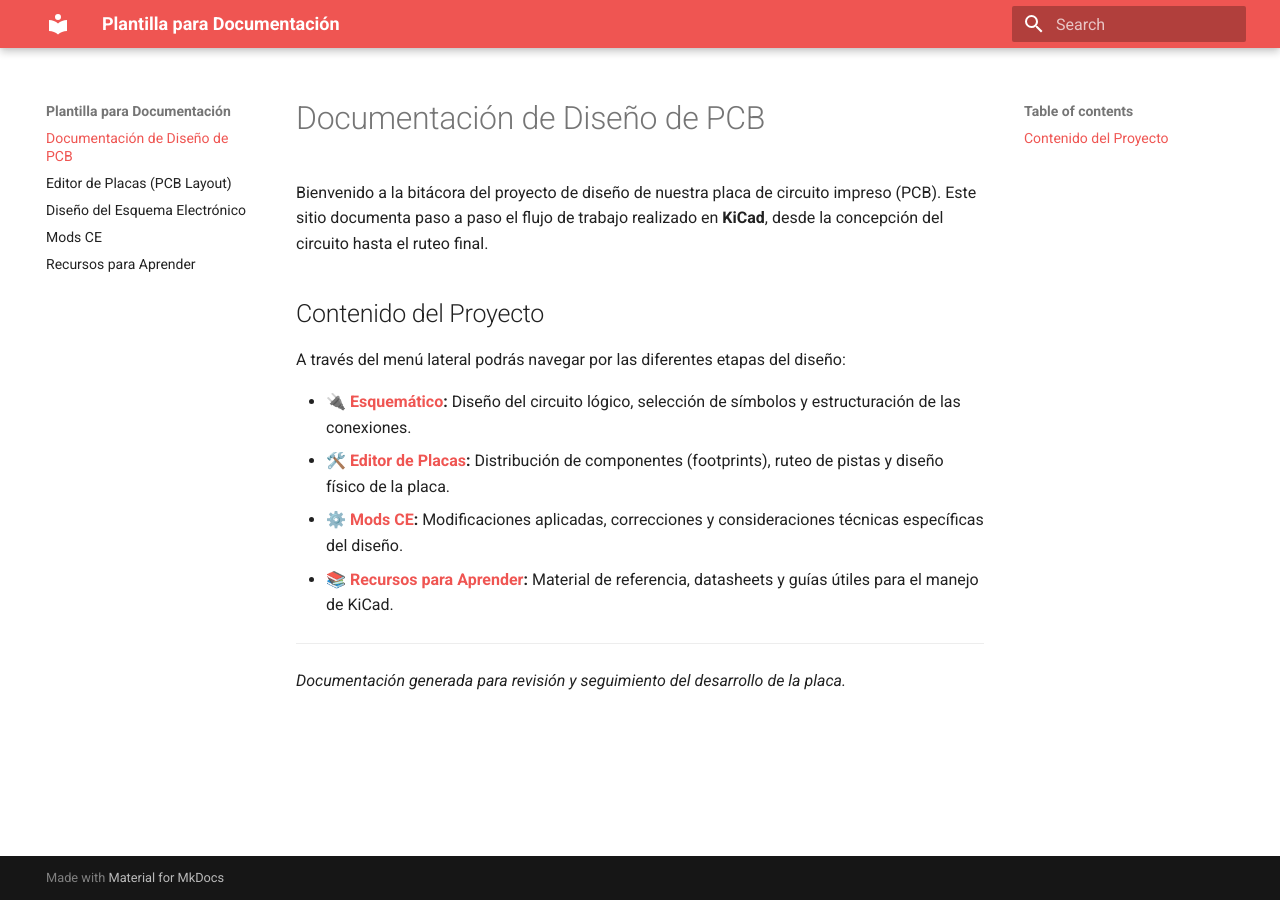
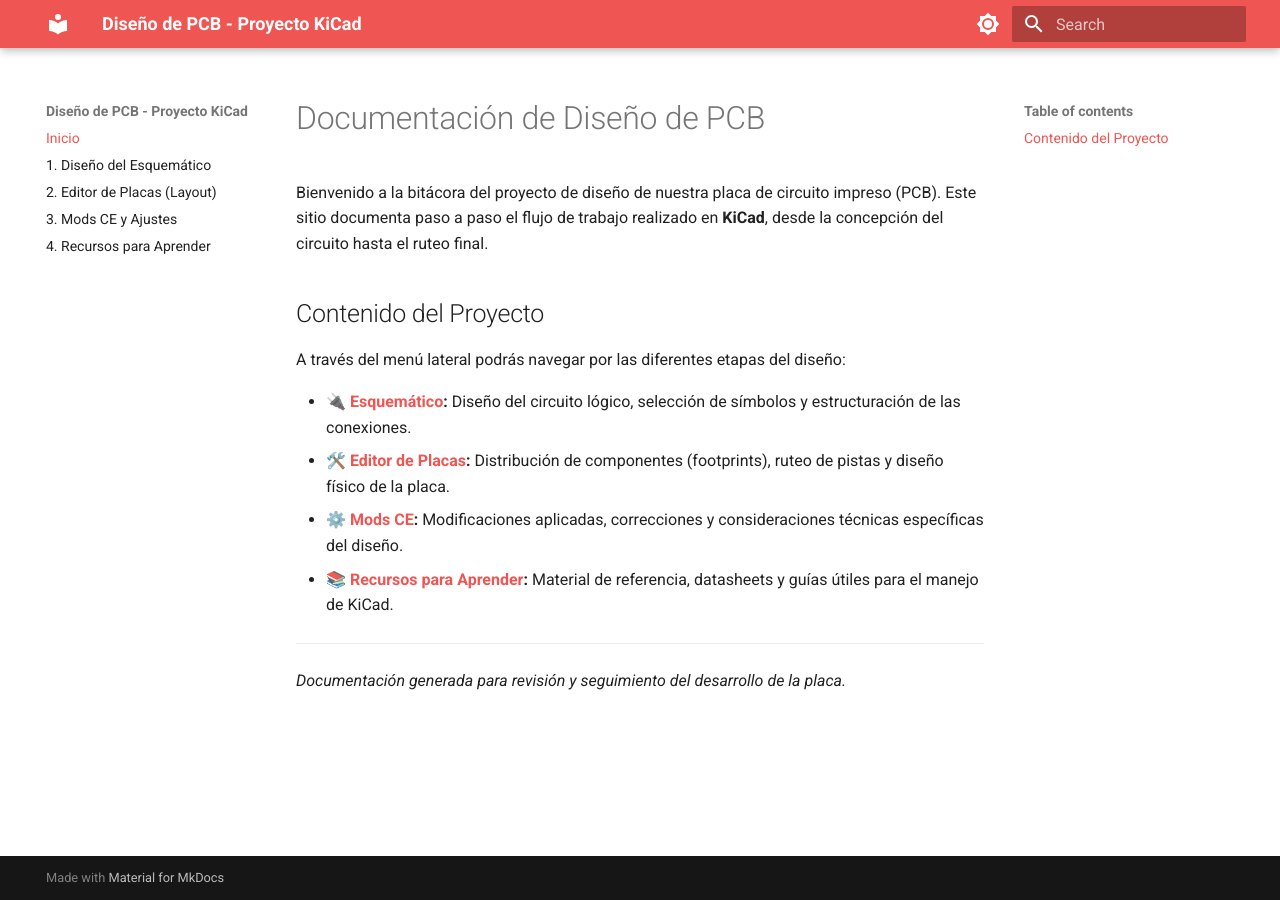
Before and after one commit to Mrlogros/Produccionb-Electronica, an MkDocs documentation site: the page built from docs/index.md, in a window 1280 px wide. Built offline with MkDocs 1.6.1 and Material for MkDocs 9.7.7, drawn with Linux system fonts in a browser that asks for light colours.

Commit message:
Update mkdocs.yml

```diff
--- a/mkdocs.yml
+++ b/mkdocs.yml
@@ -1,4 +1,40 @@
-site_name: Plantilla para Documentación
+site_name: Diseño de PCB - Proyecto KiCad
+site_description: Documentación técnica paso a paso del diseño y ruteo de circuito impreso.
+site_author: Tu Nombre
+
+# Configuración del menú lateral (Orden cronológico del proyecto)
+nav:
+  - Inicio: index.md
+  - 1. Diseño del Esquemático: esquematico.md
+  - 2. Editor de Placas (Layout): editor-placas.md
+  - 3. Mods CE y Ajustes: mods-ce.md
+  - 4. Recursos para Aprender: recursos.md
+
+# Tema y apariencia (Material for MkDocs)
+theme:
+  name: material
+  features:
+    - content.code.copy
+    - content.tooltips
+    - navigation.top # Agrega un botón para volver rápido arriba
+  # Configuración del botón claro/oscuro
+  palette:
+    # Modo Oscuro por defecto
+    - media: "(prefers-color-scheme: dark)"
+      scheme: slate
+      primary: red
+      toggle:
+        icon: material/brightness-4
+        name: Cambiar a modo claro
+    # Modo Claro
+    - media: "(prefers-color-scheme: light)"
+      scheme: default
+      primary: red
+      toggle:
+        icon: material/brightness-7
+        name: Cambiar a modo oscuro
+
+# Extensiones para darle formato profesional al texto
 markdown_extensions:
   - pymdownx.highlight:
       anchor_linenums: true
@@ -23,18 +59,6 @@
   - pymdownx.tasklist:
       custom_checkbox: true
       clickable_checkbox: true
-# Use the ReadTheDocs theme
-theme:
-  name: material
-  highlightjs: true
-  palette:
-      - scheme: default
-        primary: red
-
-  features:
-    - content.code.copy
-    - content.tooltips
-
 
 extra_css:
   - https://use.fontawesome.com/releases/v6.5.2/css/all.css
```
